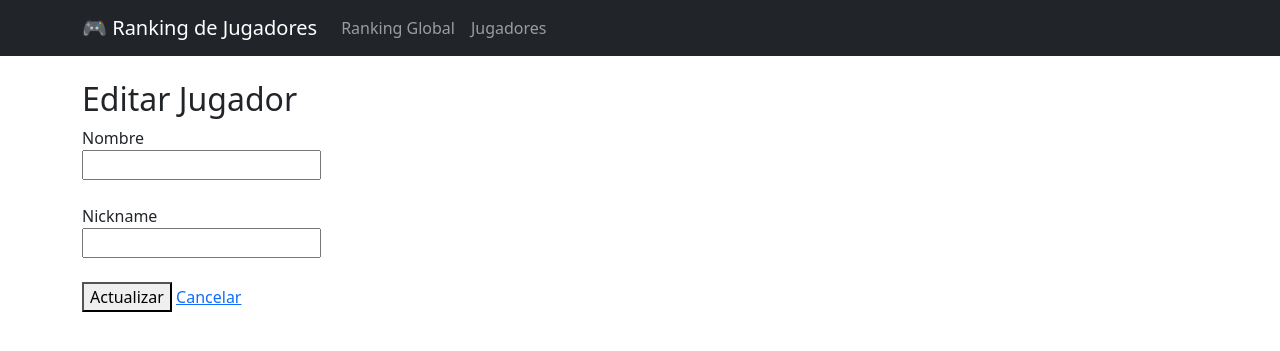
After one commit to renehuanca/ranking-de-jugadores-en-tiempo-real, a Flask app: template templates/editar_jugador.html in a window 1280 px wide. The commit adds this page. Shown: the top 351 px of the page. Run offline with Flask 3, Linux system fonts and the light colour scheme; the template is opened without the code that fills it, so the values that code supplies are empty.

Commit message:
change to spanish

```diff
--- a/app.py
+++ b/app.py
@@ -1,5 +1,5 @@
 from flask import Flask, render_template, request, redirect, url_for
-from models import db, Player
+from models import db, Jugador
 import redis as redis_lib
 from flask_socketio import SocketIO, emit
 
@@ -23,70 +23,70 @@ def home():
     ranking = redis.zrevrange("ranking", 0, -1, withscores=True)
     return render_template("ranking.html", ranking=ranking)
 
-@app.route("/players")
-def players():
-    players = Player.query.all()
-    return render_template("players.html", players=players)
+@app.route("/jugadores")
+def jugadores():
+    jugadores = Jugador.query.all()
+    return render_template("jugadores.html", jugadores=jugadores)
 
-@app.route("/players/add", methods=["GET", "POST"])
-def add_player():
+@app.route("/jugadores/agregar", methods=["GET", "POST"])
+def agregar_jugador():
     if request.method == "POST":
-        name = request.form["name"]
+        nombre = request.form["nombre"]
         nickname = request.form["nickname"]
 
-        player = Player(name=name, nickname=nickname)
-        db.session.add(player)
+        jugador = Jugador(nombre=nombre, nickname=nickname)
+        db.session.add(jugador)
         db.session.commit()
 
         # Redis
         redis.zadd("ranking", {nickname: 0})
-        redis.hset(f"player:{player.id}", mapping={
-            "name": name,
+        redis.hset(f"player:{jugador.id}", mapping={
+            "nombre": nombre,
             "nickname": nickname
         })
 
-        return redirect(url_for("players"))
+        return redirect(url_for("jugadores"))
 
-    return render_template("add_player.html")
+    return render_template("agregar_jugador.html")
 
 
-@app.route("/players/edit/<int:id>", methods=["GET", "POST"])
-def edit_player(id):
-    player = Player.query.get_or_404(id)
+@app.route("/jugadores/editar/<int:id>", methods=["GET", "POST"])
+def editar_jugador(id):
+    jugador = Jugador.query.get_or_404(id)
 
     if request.method == "POST":
-        player.name = request.form["name"]
-        player.nickname = request.form["nickname"]
+        jugador.nombre = request.form["nombre"]
+        jugador.nickname = request.form["nickname"]
         db.session.commit()
 
         # Redis
-        redis.hset(f"player:{player.id}", mapping={
-            "name": player.name,
-            "nickname": player.nickname
+        redis.hset(f"player:{jugador.id}", mapping={
+            "nombre": jugador.nombre,
+            "nickname": jugador.nickname
         })
 
-        return redirect(url_for("players"))
+        return redirect(url_for("jugadores"))
 
-    return render_template("edit_player.html", player=player)
+    return render_template("editar_jugador.html", jugador=jugador)
 
 
-@app.route("/players/delete/<int:id>")
-def delete_player(id):
-    player = Player.query.get_or_404(id)
-    nickname = player.nickname
+@app.route("/jugadores/eliminar/<int:id>")
+def eliminar_jugador(id):
+    jugador = Jugador.query.get_or_404(id)
+    nickname = jugador.nickname
 
-    db.session.delete(player)
+    db.session.delete(jugador)
     db.session.commit()
 
     # Redis
     redis.zrem("ranking", nickname)
     redis.delete(f"player:{id}")
 
-    return redirect(url_for("players"))
+    return redirect(url_for("jugadores"))
 
 
-@app.route("/score/<nickname>")
-def score(nickname):
+@app.route("/puntaje/<nickname>")
+def puntaje(nickname):
     redis.zincrby("ranking", 10, nickname)
 
     # Obtenemos el ranking actualizado de Redis
--- a/static/js/ranking.js
+++ b/static/js/ranking.js
@@ -7,7 +7,7 @@ function createCard(player, score, position) {
     card.innerHTML = `
         <div class="fw-bold">#${position}</div>
         <div class="flex-grow-1 ms-3">${player}</div>
-        <div class="badge bg-primary fs-6">${score} pts</div>`;
+        <div class="badge bg-primary fs-6">${score} puntos</div>`;
     return card;
 }
 
@@ -31,7 +31,7 @@ function updateRankingList(data) {
 
         if (existing) {
             existing.querySelector('.fw-bold').textContent = `#${position}`;
-            existing.querySelector('.badge').textContent = `${score} pts`;
+            existing.querySelector('.badge').textContent = `${score} puntos`;
             return existing;
         }
 
--- a/templates/add_player.html
+++ b/templates/agregar_jugador.html
@@ -8,7 +8,7 @@
     <form method="POST">
         <div class="mb-3">
             <label class="form-label">Nombre</label>
-            <input type="text" name="name" class="form-control" required>
+            <input type="text" name="nombre" class="form-control" required>
         </div>
 
         <div class="mb-3">
@@ -18,7 +18,7 @@
 
         <div class="mt-4">
             <button type="submit" class="btn btn-primary">Guardar</button>
-            <a href="/players" class="btn btn-light border ms-2">Cancelar</a>
+            <a href="{{ url_for('jugadores') }}" class="btn btn-light border ms-2">Cancelar</a>
         </div>
     </form>
 </div>
--- a/templates/base.html
+++ b/templates/base.html
@@ -2,7 +2,7 @@
 <html lang="es">
 <head>
     <meta charset="UTF-8">
-    <title>Ranking Gaming</title>
+    <title>Ranking de Jugadores</title>
     <link href="https://cdn.jsdelivr.net/npm/bootstrap@5.3.2/dist/css/bootstrap.min.css" rel="stylesheet">
     <link rel="stylesheet" href="{{ url_for('static', filename='css/style.css') }}">
 </head>
@@ -10,7 +10,7 @@
 <body>
     <nav class="navbar navbar-expand-lg navbar-dark bg-dark">
         <div class="container">
-            <a class="navbar-brand" href="/">🎮 Ranking Gaming</a>
+            <a class="navbar-brand" href="/">🎮 Ranking de Jugadores</a>
             <button class="navbar-toggler" type="button" data-bs-toggle="collapse" data-bs-target="#menu">
                 <span class="navbar-toggler-icon"></span>
             </button>
@@ -20,7 +20,7 @@
                         <a class="nav-link" href="/">Ranking Global</a>
                     </li>
                     <li class="nav-item">
-                        <a class="nav-link" href="/players">Jugadores</a>
+                        <a class="nav-link" href="{{ url_for('jugadores') }}">Jugadores</a>
                     </li>
                 </ul>
             </div>
--- /dev/null
+++ b/templates/editar_jugador.html
@@ -0,0 +1,24 @@
+{% extends "base.html" %}
+
+{% block content %}
+
+<h2>Editar Jugador</h2>
+
+<form action="{{ url_for('editar_jugador', id=jugador.id) }}" method="POST">
+
+    <label>Nombre</label><br>
+    <input type="text" name="nombre" value="{{ jugador.nombre }}" required>
+
+    <br><br>
+
+    <label>Nickname</label><br>
+    <input type="text" name="nickname" value="{{ jugador.nickname }}" required>
+
+    <br><br>
+
+    <button type="submit">Actualizar</button>
+    <a href="{{ url_for('jugadores') }}">Cancelar</a>
+
+</form>
+
+{% endblock %}
--- a/templates/ranking.html
+++ b/templates/ranking.html
@@ -9,7 +9,7 @@
         <div class="fw-bold">#{{ loop.index }}</div>
         <div class="flex-grow-1 ms-3">{{ player }}</div>
 
-        <div class="badge bg-primary fs-6">{{ score | int }} pts</div>
+        <div class="badge bg-primary fs-6">{{ score | int }} puntos</div>
     </div>
     {% endfor %}
 </div>
```
Also changed, not shown: models.py (+4 -4 lines), templates/edit_player.html (deleted, +0 -24 lines), templates/jugadores.html (renamed from templates/players.html, +7 -7 lines).
